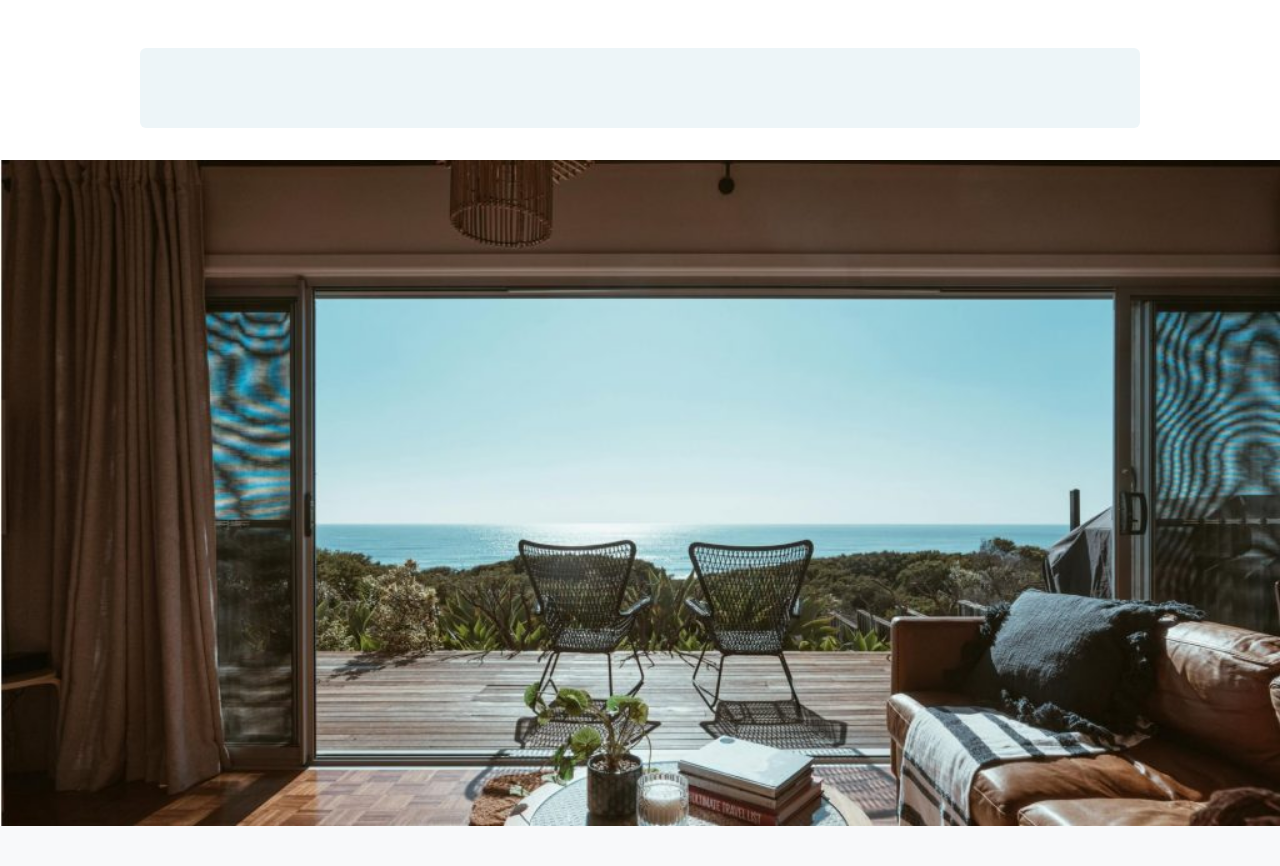
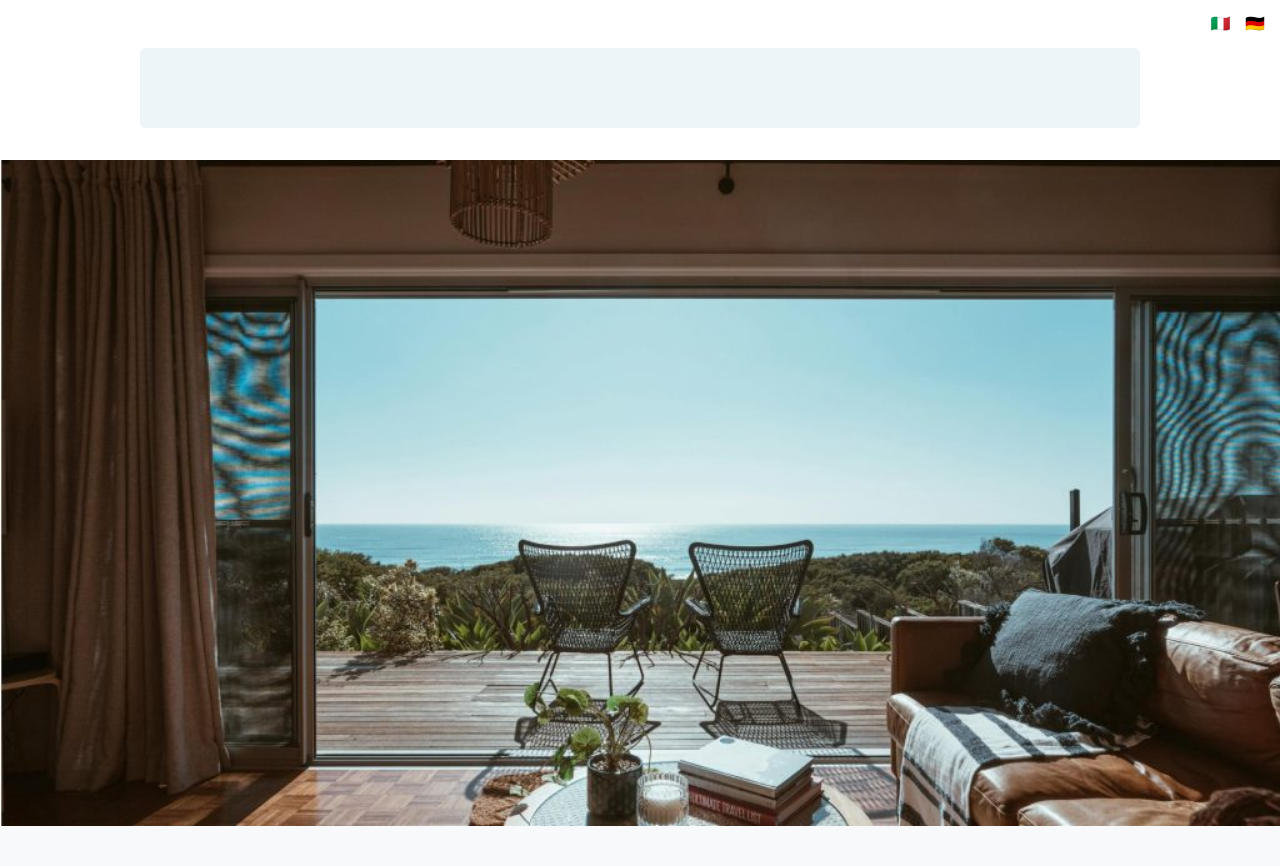
Before and after one commit to giuliofalco/sandra, a Django app: page / in a window 1280 px wide. Shown: the top 866 px of the page. Run offline with Django 5.2, Linux system fonts and the light colour scheme.

Commit message:
feat: Aggiungi selettore grafico della lingua con bandiere cliccabili
Co-authored-by: aider (ollama_chat/qwen2.5-coder:14b) <aider@aider.chat>

```diff
--- a/myapp/templates/myapp/index.html
+++ b/myapp/templates/myapp/index.html
@@ -6,8 +6,27 @@
     <title>{{ title }}</title>
     {% load static %}
     <link rel="stylesheet" href="{% static 'css/styles.css' %}">
+    <style>
+        .language-selector {
+            position: absolute;
+            top: 10px;
+            right: 10px;
+        }
+        .language-selector a {
+            text-decoration: none;
+            margin: 0 5px;
+            color: black;
+        }
+        .language-selector a.active {
+            font-weight: bold;
+        }
+    </style>
 </head>
 <body>
+    <div class="language-selector">
+        <a href="?lang=it" class="{% if lang == 'it' %}active{% endif %}">🇮🇹</a>
+        <a href="?lang=de" class="{% if lang == 'de' %}active{% endif %}">🇩🇪</a>
+    </div>
     <header>
         <h1>{{ header_title }}</h1>
         <div class="intro-box">
@@ -23,8 +42,6 @@
     <main>
         <nav>
             <ul>
-                <li><a href="?lang=it"><img src="{% static 'images/it_flag.png' %}" alt="Italiano"></a></li>
-                <li><a href="?lang=de"><img src="{% static 'images/de_flag.png' %}" alt="Deutsch"></a></li>
                 <li><a href="#presentazione">{{ nav_presentazione }}</a></li>
                 <li><a href="#consulenza">{{ nav_consulenza }}</a></li>
                 <li><a href="#gestione">{{ nav_gestione }}</a></li>
```
